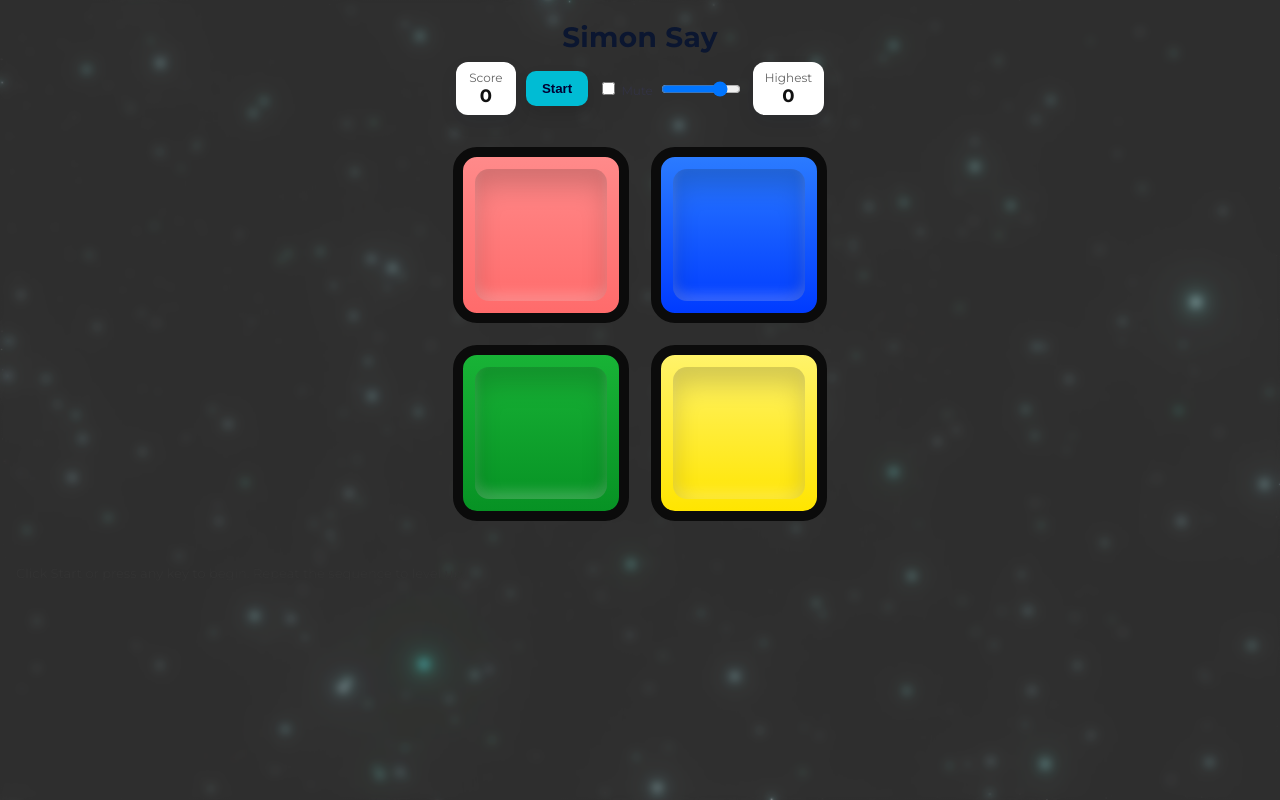
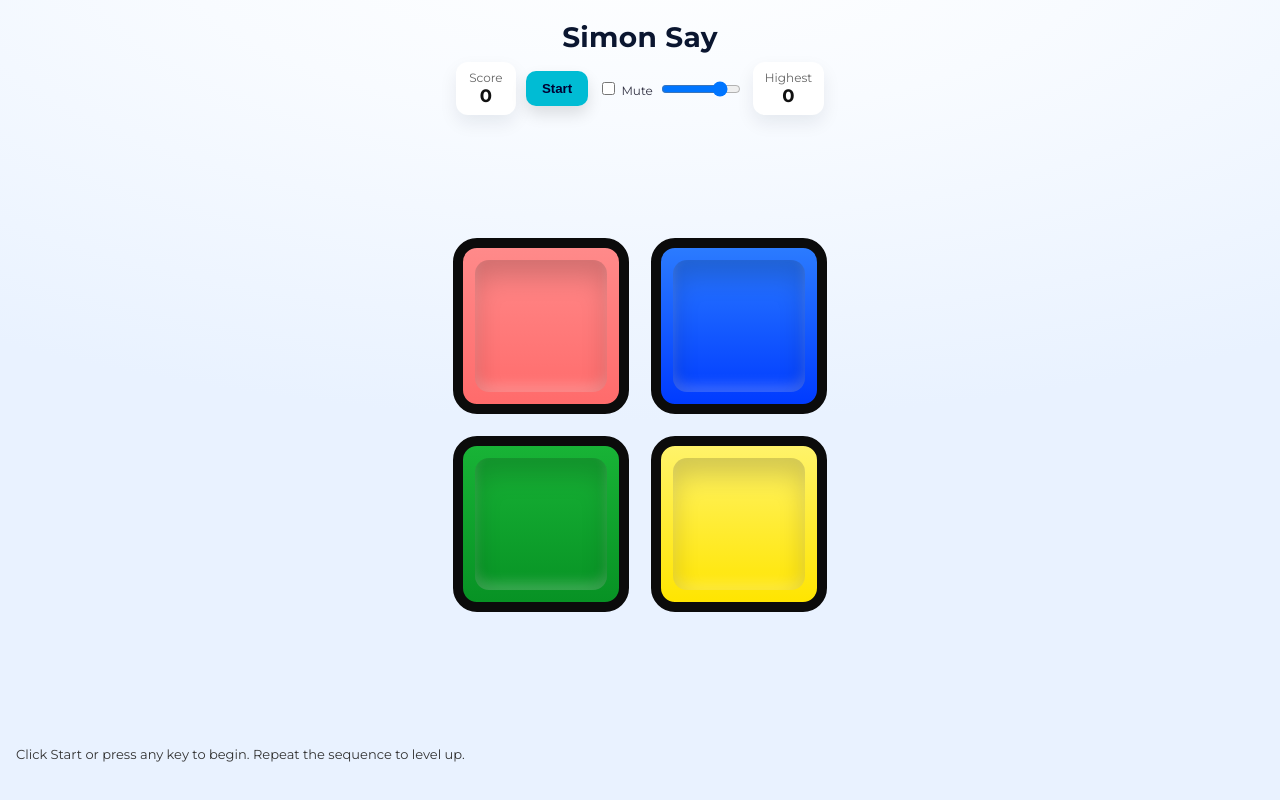
Before and after one commit to raj-banka/Simon-Game, a plain HTML site: page index.html in a window 1280 px wide. Drawn offline with Linux system fonts and the light colour scheme.

Commit message:
fix: styling

```diff
--- a/simon.css
+++ b/simon.css
@@ -11,15 +11,13 @@
 }
 
 *{box-sizing:border-box}
-.app{width:100%;min-height:100dvh;display:flex;flex-direction:column;justify-content:flex-start;gap:8px;background:rgba(255,255,255,0.18);backdrop-filter:blur(4px);-webkit-backdrop-filter:blur(4px);border-radius:0;box-shadow:inset 0 0 0 rgba(0,0,0,0);padding:20px 16px;margin:0}
+.app{width:100%;min-height:100dvh;display:flex;flex-direction:column;justify-content:flex-start;gap:8px;background:transparent;backdrop-filter:none;-webkit-backdrop-filter:none;border-radius:0;box-shadow:none;padding:20px 16px;margin:0}
 
 body{
         margin:0;
         font-family: 'Montserrat', system-ui, -apple-system, 'Segoe UI', Roboto, 'Helvetica Neue', Arial;
-        /* Background image with subtle dark overlay to improve contrast */
-        background:
-            linear-gradient(0deg, rgba(0,0,0,0.25), rgba(0,0,0,0.25)),
-            url('./bkimg.jpg') center/cover no-repeat fixed;
+        /* Clean gradient background (no image) */
+        background: radial-gradient(1200px 500px at 50% -10%, #ffffff 0%, var(--bg2) 40%, var(--bg) 100%);
         color:#111;
 }
 
@@ -48,6 +46,7 @@ body{
 .mute{font-size:12px;color:#334}
 
 .board{display:grid;grid-template-columns: repeat(2, var(--pad-size));grid-gap:22px;align-items:center;justify-items:center;justify-content:center;margin:24px auto 28px auto}
+.app main{flex:1;display:flex;align-items:center;justify-content:center}
 .pad{width:var(--pad-size);height:var(--pad-size);border-radius:24px;border:10px solid #0b0b0b;cursor:pointer;outline:none;transition:filter .12s, transform .12s, box-shadow .08s;position:relative;overflow:hidden}
 .pad:focus{box-shadow:0 0 0 6px rgba(0,188,212,0.12)}
 .pad:active{transform:scale(.98)}
```
